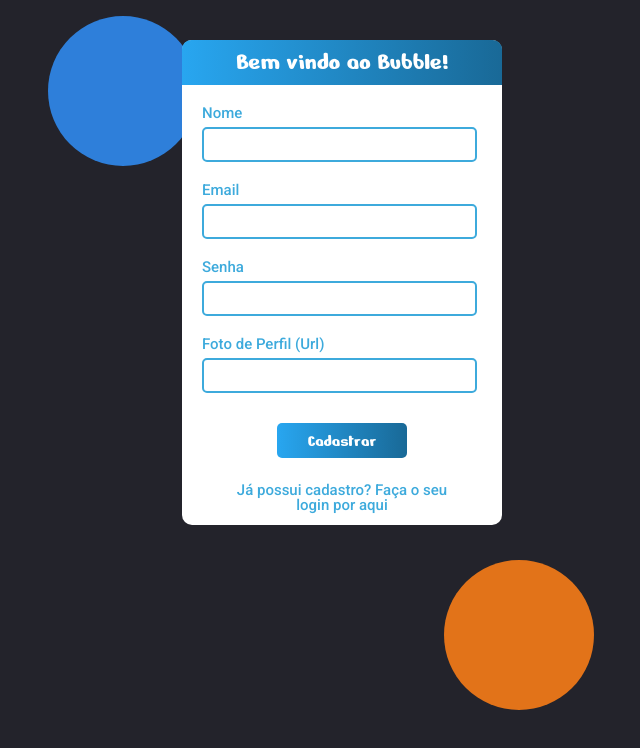
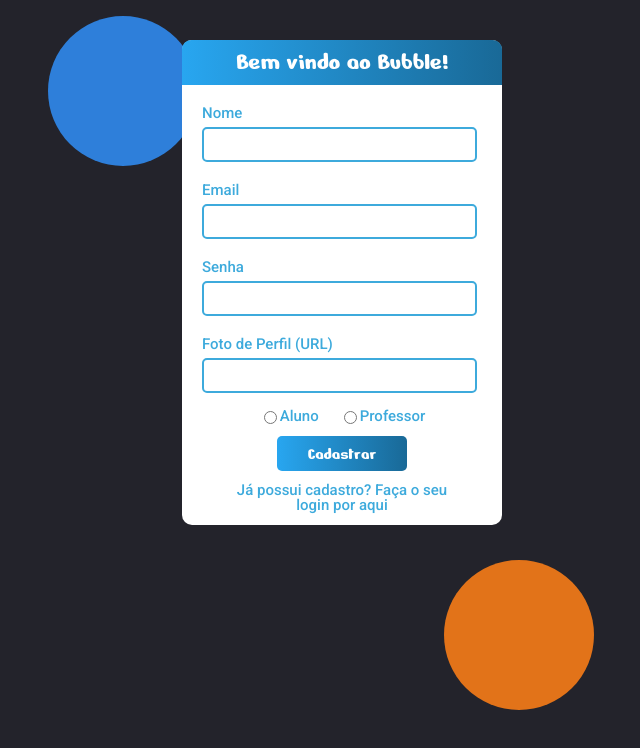
Before and after one commit to EduardoPacheco12/bubble-frontend, a React (Create React App) app: page /sign-up in a window 1280 px wide. Shown: the top 748 px of the page, without its empty margins (298-938 px from the left). Built offline with nearby package versions, Linux system fonts and the light colour scheme.

Commit message:
refactor: refactor Register and Login screen

```diff
--- a/src/components/Auth/AuthButton.js
+++ b/src/components/Auth/AuthButton.js
@@ -12,7 +12,7 @@ function AuthButton({ load, text }) {
 export default AuthButton;
 
 const Button = styled.button`
-  margin-top: 30px;
+  margin-top: 12px;
   width: 130px;
   height: 35px;
   background-image: linear-gradient(to right, #28a6f0, #196997);
--- a/src/components/Auth/AuthInput.js
+++ b/src/components/Auth/AuthInput.js
@@ -3,7 +3,7 @@ import styled from "styled-components";
 function AuthInput({ id, text, type, load, variable, setVariable }) {
   return (
     <Container>
-      <Name for={id}>{text}</Name>
+      <Name htmlFor={id}>{text}</Name>
       <Input type={type} id={id} disabled={load ? true : false} onChange={(e) => setVariable(e.target.value)} value={variable} required />
     </Container>
   );
--- a/src/components/Auth/AuthSwitchPage.js
+++ b/src/components/Auth/AuthSwitchPage.js
@@ -12,7 +12,7 @@ const Text = styled.p`
   font-weight: 500;
   text-align: center;
   color: #3daadc;
-  margin-top: 25px;
+  margin-top: 12px;
   margin-left: 50px;
   margin-right: 50px;
 `;
--- a/src/pages/Login/index.js
+++ b/src/pages/Login/index.js
@@ -47,9 +47,9 @@ const Container = styled.div`
 const Content = styled.div`
   background-color: #ffffff;
   width: 320px;
-  height: 350px;
+  height: 300px;
   border-radius: 10px;
-  margin-top: 20vh;
+  margin-top: 25vh;
 `;
 
 const Form = styled.form`
--- a/src/pages/Register/index.js
+++ b/src/pages/Register/index.js
@@ -8,6 +8,7 @@ import TitleComponent from "../../components/Auth/TitleComponent";
 import AuthInput from "../../components/Auth/AuthInput";
 import AuthButton from "../../components/Auth/AuthButton";
 import AuthSwitchPage from "../../components/Auth/AuthSwitchPage";
+import AuthSelect from "../../components/Auth/AuthSelect";
 
 function Register() {
   const [load, setLoad] = useState(false);
@@ -15,6 +16,8 @@ function Register() {
   const [email, setEmail] = useState("");
   const [password, setPassword] = useState("");
   const [picture, setPicture] = useState("");
+  const [category, setCategory] = useState("");
+  console.log(category);
 
   return (
     <Container>
@@ -28,7 +31,8 @@ function Register() {
           <AuthInput id="name" text="Nome" type="text" load={load} variable={name} setVariable={setName} />
           <AuthInput id="email" text="Email" type="e-mail" load={load} variable={email} setVariable={setEmail} />
           <AuthInput id="senha" text="Senha" type="password" load={load} variable={password} setVariable={setPassword} />
-          <AuthInput id="picture" text="Foto de Perfil (Url)" type="url" load={load} variable={picture} setVariable={setPicture} />
+          <AuthInput id="picture" text="Foto de Perfil (URL)" type="url" load={load} variable={picture} setVariable={setPicture} />
+          <AuthSelect setVariable={setCategory} />
           <AuthButton text="Cadastrar" load={load} />
         </Form>
         <Click to="/sign-in">
```
